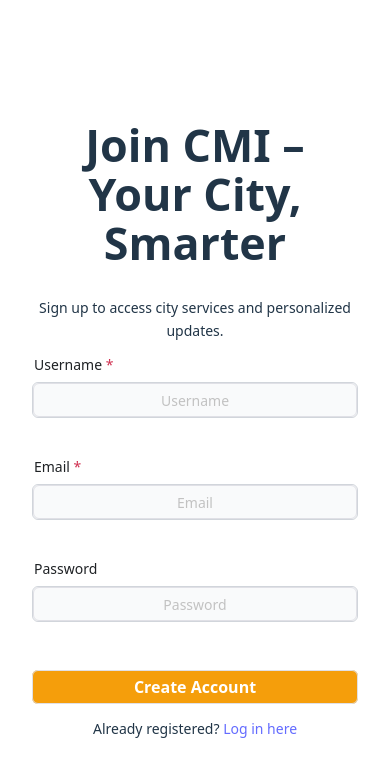
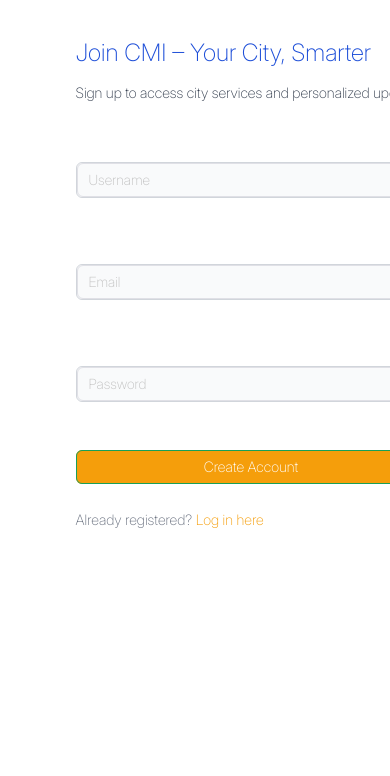
Before and after one commit to NebiBine/CMI-2, a Vue app in the folder frontend/: page /auth/register in a window 390 px wide. Shown: the top 776 px of the page. Built offline with nearby package versions, Linux system fonts and the light colour scheme.

Commit message:
forgot page

```diff
--- a/frontend/src/assets/styles/AUTHStyle.css
+++ b/frontend/src/assets/styles/AUTHStyle.css
@@ -1,17 +1,23 @@
+@font-face {
+  font-family: "Figtree";
+  src: url("../fonts/Figtree-VariableFont_wght.ttf") format("truetype");
+  font-weight: bolder;
+  font-style: normal;
+}
+
 html, body {
   height: 100%;
   margin: 0;
   overflow: hidden;
 }
+
 .auth-page {
   display: flex;
   height: 100vh;
   width: 100vw;
   overflow: hidden;
   font-family: "Inter", sans-serif;
-
 }
-
 
 .auth-left {
   flex: 7;
@@ -27,7 +33,6 @@ html, body {
   max-width: 380px;
   text-align: left;
 }
-
 
 .login-container h1 {
   font-size: 2rem;
@@ -73,7 +78,6 @@ html, body {
   box-shadow: 0 4px 12px rgba(0,0,0,0.15);
 }
 
-
 .login-footer {
   margin-top: 1.5rem;
   font-size: 0.9rem;
@@ -90,9 +94,8 @@ html, body {
   text-decoration: underline;
 }
 
-
 .auth-right {
-    flex: 9; /* 30% */
+  flex: 10;
   overflow: hidden;
   background: #e5e7eb;
 }
@@ -102,3 +105,220 @@ html, body {
   height: 100%;
   object-fit: cover;
 }
+
+/* dodatki za register page */
+.auth-left .login-container h1 {
+  color: #1d4ed8;
+}
+
+.auth-left .login-container .subtitle {
+  color: #374151;
+}
+
+/* ============================= */
+/*   FORGOT PASSWORD PAGE CSS    */
+/* ============================= */
+
+.forgot-page {
+  display: flex;
+  height: 100vh;
+  width: 100vw;
+  overflow: hidden;
+  font-family: "Inter", sans-serif;
+  background: #ffffff;
+}
+
+/* LEFT SIDE (Form) */
+.forgot-left {
+  flex: 7;
+  display: flex;
+  justify-content: flex-start;
+  align-items: center;
+  padding-left: 1%;
+}
+
+.forgot-container {
+  width: 100%;
+  max-width: 380px;
+  text-align: left;
+}
+
+.forgot-container h1 {
+  font-size: 2rem;
+  font-weight: 700;
+  margin-bottom: 0.5rem;
+  color: #111827;
+}
+
+.forgot-container p.subtitle {
+  font-size: 1rem;
+  color: #6b7280;
+  margin-bottom: 2rem;
+  line-height: 1.4;
+}
+
+/* Inputs */
+.forgot-container .n-input {
+  width: 100%;
+  margin-bottom: 1rem;
+  background: #f9fafb !important;
+  color: #111827 !important;
+  border-radius: 6px;
+  border: 1px solid #d1d5db;
+}
+
+.forgot-container .n-input input::placeholder {
+  color: #9ca3af !important;
+}
+
+/* Button */
+.forgot-container .n-button {
+  width: 100%;
+  padding: 0.85rem;
+  background: #f59e0b !important;
+  color: #fff !important;
+  font-weight: 600;
+  font-size: 1rem;
+  border-radius: 6px;
+  transition: all 0.25s ease;
+  margin-top: 0.5rem;
+}
+
+.forgot-container .n-button:hover {
+  background: #d97706 !important;
+  transform: translateY(-1px);
+  box-shadow: 0 4px 12px rgba(0,0,0,0.15);
+}
+
+/* Footer link */
+.forgot-footer {
+  margin-top: 1.5rem;
+  font-size: 0.9rem;
+  color: #6b7280;
+}
+
+.forgot-footer a {
+  color: #f59e0b;
+  text-decoration: none;
+  transition: 0.2s;
+}
+
+.forgot-footer a:hover {
+  text-decoration: underline;
+}
+
+/* RIGHT SIDE (Illustration) */
+.forgot-right {
+  flex: 10;
+  overflow: hidden;
+  background: #e5e7eb;
+}
+
+.forgot-right img {
+  width: 100%;
+  height: 100%;
+  object-fit: cover;
+}
+
+/* Responsive for tablets */
+@media (max-width: 1024px) {
+  .forgot-page {
+    flex-direction: column;
+  }
+
+  .forgot-left,
+  .forgot-right {
+    flex: none;
+    width: 100%;
+  }
+
+  .forgot-right {
+    height: 220px;
+  }
+
+  .forgot-left {
+    justify-content: center;
+    padding: 2rem;
+  }
+
+  .forgot-container {
+    max-width: 90%;
+    margin: 0 auto;
+  }
+}
+
+/* Responsive for mobile */
+@media (max-width: 640px) {
+  .forgot-right {
+    display: none;
+  }
+
+  .forgot-left {
+    justify-content: center;
+    padding: 1.5rem;
+  }
+
+  .forgot-container h1 {
+    font-size: 1.5rem;
+  }
+
+  .forgot-container p.subtitle {
+    font-size: 0.9rem;
+  }
+
+  .forgot-container .n-button {
+    font-size: 0.9rem;
+    padding: 0.7rem;
+  }
+}
+
+/* DODATEK DA JE NAREJENO ZA VSE NAPRAVE      */
+@media (max-width: 1024px) {
+  .auth-page {
+    flex-direction: column;
+  }
+
+  .auth-left, .auth-right {
+    flex: none;
+    width: 100%;
+  }
+
+  .auth-right {
+    height: 220px;
+  }
+
+  .auth-left {
+    justify-content: center;
+    padding: 2rem;
+  }
+
+  .login-container {
+    max-width: 90%;
+    margin: 0 auto;
+  }
+}
+
+/* Mobile */
+@media (max-width: 640px) {
+  .auth-right {
+    display: none;
+  }
+
+  .auth-left {
+    justify-content: center;
+    padding: 1.5rem;
+  }
+
+  .login-container h1 {
+    font-size: 1.5rem;
+  }
+
+  .login-container p.subtitle {
+    font-size: 0.9rem;
+  }
+
+  .n-button {
+    font-size: 0.9rem;
+    padding: 0.7rem;
+  }
+}
--- a/frontend/src/assets/styles/WelcomePageStyle.css
+++ b/frontend/src/assets/styles/WelcomePageStyle.css
@@ -91,11 +91,11 @@
     font-weight: 600;
     padding: 0.7rem 1.8rem;
     border-radius: 8px;
-    background: #374151;
-    border: 1px solid rgba(255, 255, 255, 0.3);
+    background: #374151 !important;
+    border: 1px solid rgba(255, 255, 255, 0.3) ;
     transition: 0.25s;
   }
 
   .EnterButton .n-button:hover {
-    background: #111827;
+    background: #111827 !important;
   }
--- /dev/null
+++ b/frontend/src/assets/styles/mainStyle.css
@@ -0,0 +1,29 @@
+.welcome-layout {
+    display: flex;
+    height: 100vh;
+    font-family: "Inter", sans-serif;
+  }
+
+  /* Sidebar */
+  .sidebar {
+    height: 100vh;
+    width: 0;
+    transition: width 0.3s ease;
+  }
+
+  /* Content */
+  .content {
+    flex: 1;
+    padding: 2rem;
+    background: #fff;
+    transition: margin-left 0.3s ease;
+  }
+
+  /* Adjust margin based on sidebar state */
+  .sidebar:not(.n-layout-sider--collapsed) ~ .content {
+    margin-left: 240px; /* full width */
+  }
+
+  .sidebar.n-layout-sider--collapsed ~ .content {
+    margin-left: 64px; /* collapsed width */
+  }
--- a/frontend/src/layouts/AuthLayout.vue
+++ b/frontend/src/layouts/AuthLayout.vue
@@ -1,4 +1,7 @@
 
+<script setup>
+import '../assets/styles/AUTHStyle.css'
+</script>
 <template>
     <div class="welcome-layout">
       <main>
--- a/frontend/src/layouts/MainLayout.vue
+++ b/frontend/src/layouts/MainLayout.vue
@@ -1,6 +1,8 @@
+<script setup>
+</script>
 <template>
     <div class="welcome-layout">
-      <header>🌍 Welcome</header>
+      <header></header>
       <main>
         <router-view />
       </main>
--- a/frontend/src/views/DashboardView.vue
+++ b/frontend/src/views/DashboardView.vue
@@ -1,5 +1,32 @@
+<script setup>
+import { ref, onMounted } from "vue";
+import '../assets/styles/mainStyle.css'
+import { useRouter } from "vue-router";
+import { RouterLink } from "vue-router";
+import axios from 'axios';
+
+const greeting = ref("")
+
+function setGreeting() {
+  const hour = new Date().getHours()
+
+  if (hour < 12) {
+    greeting.value = "Good Morning"
+  }
+  else if (hour < 18) {
+    greeting.value = "Good Afternoon"
+  }
+  else {
+    greeting.value = "Good Evening"
+  }
+}
+onMounted(() => {
+  setGreeting();
+});
+
+</script>
 <template>
-<h1>Welcome to CMI</h1>
+<h1>{{greeting}}</h1>
 
 
 </template>
--- a/frontend/src/views/ForgotYourPasswordView.vue
+++ b/frontend/src/views/ForgotYourPasswordView.vue
@@ -1,3 +1,34 @@
+<script setup>
+import '../assets/styles/AUTHStyle.css'
+import { ref } from "vue"
+
+const formValue = ref({
+  ResetEmail: "",
+})
+</script>
+
 <template>
-<h1>Forgot your password?</h1>
+  <div class="forgot-page">
+    <!-- Left side (form) -->
+    <div class="forgot-left">
+      <div class="forgot-container">
+        <h1>Forgot Password</h1>
+        <p class="subtitle">
+          Enter your email and we’ll send you a link to reset your password.
+        </p>
+
+        <n-input v-model:value="formValue.ResetEmail" placeholder="Email" />
+        <n-button>Send Reset Link</n-button>
+
+        <div class="forgot-footer">
+          <router-link to="/auth/login">← Back to Login</router-link>
+        </div>
+      </div>
+    </div>
+
+    <!-- Right side (illustration) -->
+    <div class="forgot-right">
+      <img src="../assets/images/login_photo.jpg" alt="Forgot password illustration" />
+    </div>
+  </div>
 </template>
--- a/frontend/src/views/LoginView.vue
+++ b/frontend/src/views/LoginView.vue
@@ -5,6 +5,7 @@ import '../assets/styles/AUTHStyle.css'
 import { useRouter } from "vue-router";
 import { RouterLink } from "vue-router";
 import axios from 'axios';
+import { error } from "naive-ui/es/_utils/naive/warn";
 
 
 const router = useRouter();
@@ -12,7 +13,7 @@ const formRef = ref(null);
 const message = useMessage();
 const size = ref("medium");
 const value = ref(false)
-
+const errorMessage = ref("");
 
 const formValue = ref({
   user: {
@@ -47,15 +48,17 @@ const login = async () => {
     })
     console.log("✅ CMI Login success:", response.data)
     //ob successfull loginu redirect na dashboard
-    router.push("/app/Dashboard");
-
-    //message.success("Registration successful!") notify userju ce je registracija uspesna
+    if (response.data.success === true) {
+      router.push("/app/Dashboard");
+    } else {
+      errorMessage.value = "Invalid credentials. Please try again.";
+    }
   } catch (error) {
-    console.error("❌ CMI Login error:", error)
-    //message.error("Registration failed") notify userju da registracija ni uspesna
+    console.error("❌ CMI Login error:", error);
+    errorMessage.value = "Login failed. Please check your connection or credentials.";
   }
 
-}
+};
 </script>
 <template>
   <div class="auth-page">
@@ -99,6 +102,9 @@ const login = async () => {
         </div>
       </div>
     </div>
+    <n-alert title="Error Text" type="error" closable v-if="errorMessage">
+      I{{errorMessage}}
+    </n-alert>
 
     <div class="auth-right">
       <img src="../assets/images/login_photo.jpg" alt="City Infrastructure Map" />
--- a/frontend/src/views/RegisterView.vue
+++ b/frontend/src/views/RegisterView.vue
@@ -48,34 +48,44 @@ const register = async () => {
 </script>
 
 <template>
-    <div class="app">
-  <div class="text">
+  <div class="auth-page">
+    <!-- Left Side -->
+    <div class="auth-left">
+      <div class="login-container">
         <h1>Join CMI – Your City, Smarter</h1>
-  </div>
-  <div class = "RegisterDescription">
-    <p>Sign up to access city services and personalized updates.</p>
-</div>
+        <p class="subtitle">Sign up to access city services and personalized updates.</p>
 
-  <div class="register-form">
         <n-form
           ref="formRef"
-      :label-width="80"
+          :label-width="0"
           :model="formValue"
           :rules="rules"
           :size="size"
         >
-      <n-form-item label="Username" path="user.username">
+          <n-form-item path="user.username">
             <n-input v-model:value="formValue.user.username" placeholder="Username" />
           </n-form-item>
-      <n-form-item label="Email" path="user.username">
+
+          <n-form-item path="user.email">
             <n-input v-model:value="formValue.user.email" placeholder="Email" />
           </n-form-item>
-      <n-form-item label="Password" path="user.password">
-        <n-input v-model:value="formValue.user.password" placeholder="Password" />
+
+          <n-form-item path="user.password">
+            <n-input type="password" v-model:value="formValue.user.password" placeholder="Password" />
           </n-form-item>
-      <n-button @click="register">Create Account</n-button>
+
+          <n-button type="primary" @click="register">Create Account</n-button>
         </n-form>
-    <p>Already registered? <router-link to="/auth/login">Log in here</router-link></p>
+
+        <div class="login-footer">
+          <p>Already registered? <RouterLink to="/auth/login">Log in here</RouterLink></p>
+        </div>
+      </div>
+    </div>
+
+    <!-- Right Side -->
+    <div class="auth-right">
+      <img src="../assets/images/login_photo.jpg" alt="City Services Illustration" />
     </div>
   </div>
 </template>
```
Also changed, not shown: frontend/src/assets/images/reset.jpg (added), 1 other file (tests, documents, lock files or other folders). Lines whose indentation alone changed are shown as unchanged.
